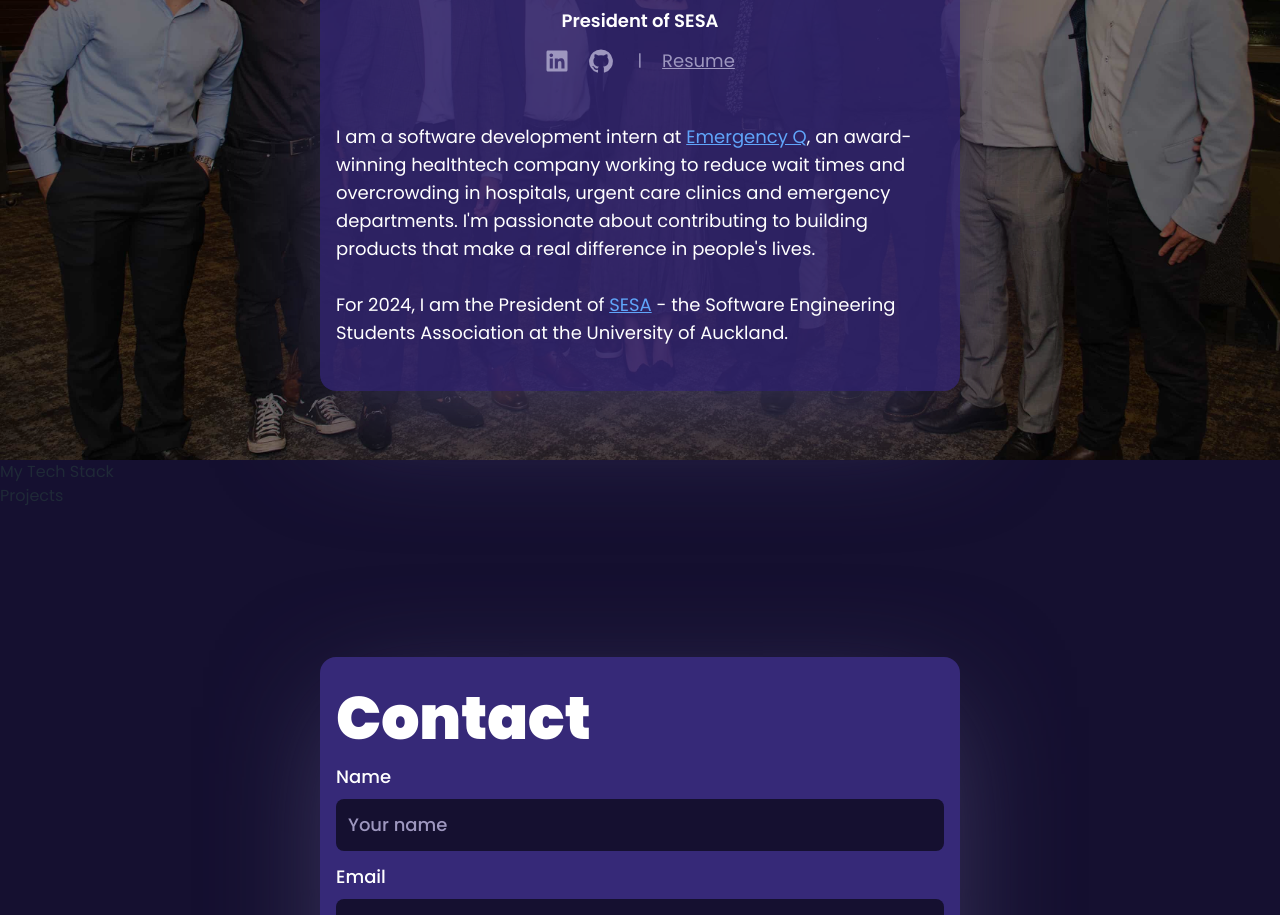
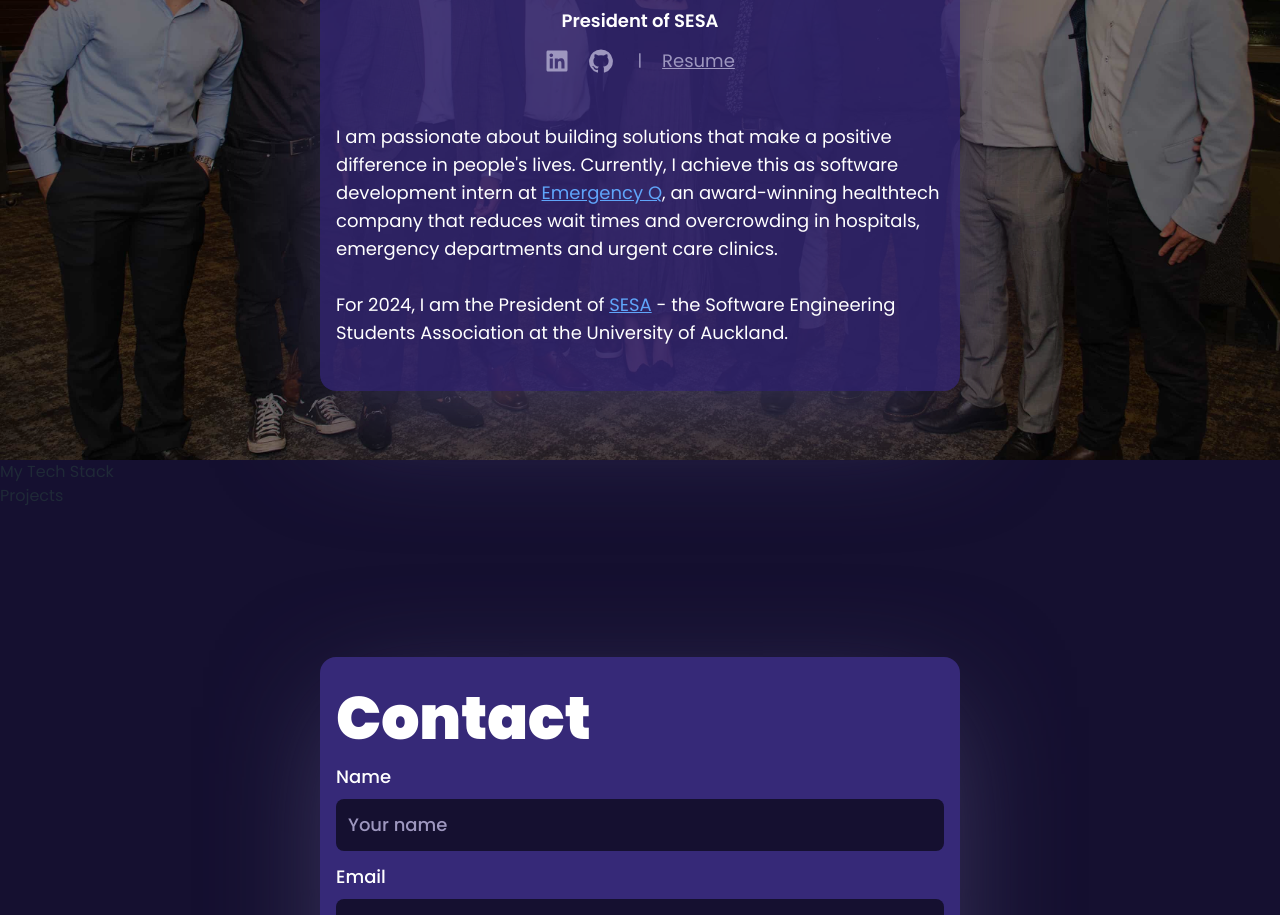
Before and after one commit to tonylxm/website, a React (Vite) app: page / in a window 1280 px wide. Shown: the part 1140-2055 px from the top of the page. Built offline with nearby package versions, Linux system fonts and the light colour scheme.

Commit message:
fix(about): Adjusted pargraph and changed coffee img

```diff
--- a/src/constants/constants.js
+++ b/src/constants/constants.js
@@ -50,13 +50,13 @@ export const about = [
   {
     paragraphs: [
       {
-        text: "I am a software development intern at ",
+        text: "I am passionate about building solutions that make a positive difference in people's lives. Currently, I achieve this as software development intern at ",
         link: {
           url: "https://www.emergencyq.com/",
           text: "Emergency Q",
         },
         additionalText:
-          ", an award-winning healthtech company working to reduce wait times and overcrowding in hospitals, urgent care clinics and emergency departments. I'm passionate about contributing to building products that make a real difference in people's lives.",
+          ", an award-winning healthtech company that reduces wait times and overcrowding in hospitals, emergency departments and urgent care clinics.",
       },
       {
         text: "For 2024, I am the President of ",
```
Also changed, not shown: src/assets/about-bgs/coffee.jpg.
